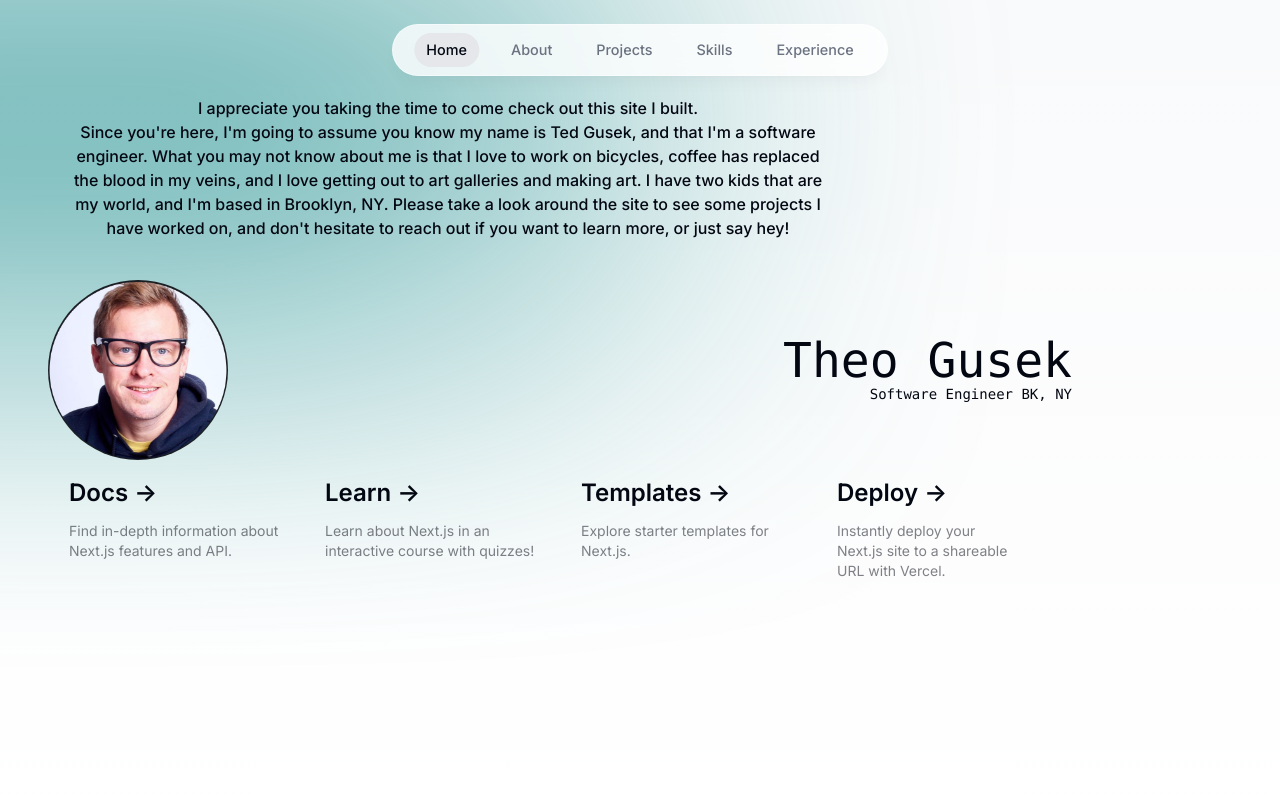
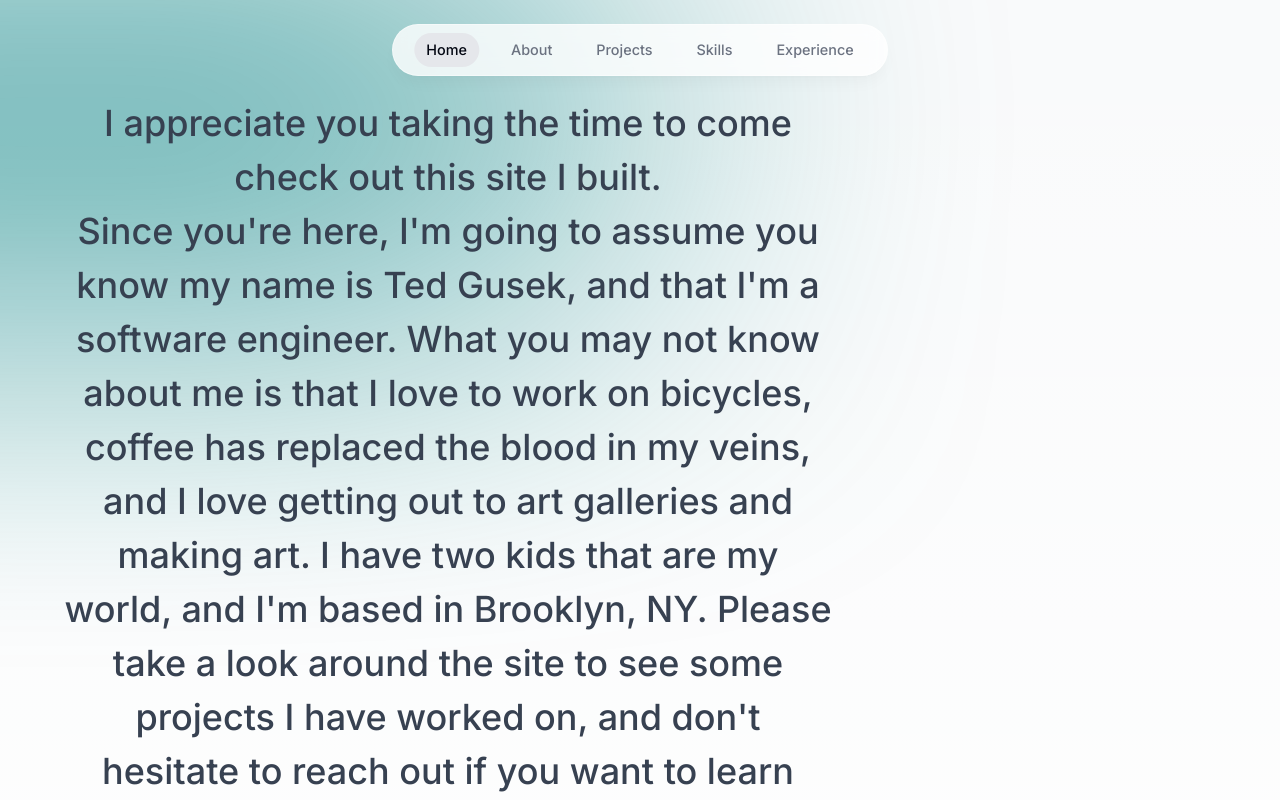
Before and after one commit to tedgusek/portfolio_site, a Next.js app: page / in a window 1280 px wide. Shown: the top 800 px of the page. Built offline with nearby package versions, Linux system fonts and the light colour scheme.

Commit message:
working on compiling mdx file to render

```diff
--- a/components/Intro.tsx
+++ b/components/Intro.tsx
@@ -3,7 +3,7 @@
 // import IntroContent from '@/content/home.mdx';
 import IntroContent from '@/content/intro.mdx';
 import { useSectionInView } from '@/hooks/useSectionInView';
-import headshot from '@/public/John_Hamlin_Headshot.jpg';
+// import headshot from '@/public/John_Hamlin_Headshot.jpg';
 import { motion, useAnimate } from 'framer-motion';
 import Image from 'next/image';
 import Link from 'next/link';
--- a/tailwind.config.ts
+++ b/tailwind.config.ts
@@ -5,6 +5,7 @@ const config: Config = {
     "./pages/**/*.{js,ts,jsx,tsx,mdx}",
     "./components/**/*.{js,ts,jsx,tsx,mdx}",
     "./app/**/*.{js,ts,jsx,tsx,mdx}",
+    './content/**/*.{js,ts,jsx,tsx,mdx}',
   ],
   theme: {
     extend: {
@@ -15,6 +16,6 @@ const config: Config = {
       },
     },
   },
-  plugins: [],
+  plugins: [require('@tailwindcss/typography')],
 };
 export default config;
```
Also changed, not shown: package.json (+20 -9 lines), 1 other file (tests, documents, lock files or other folders).
